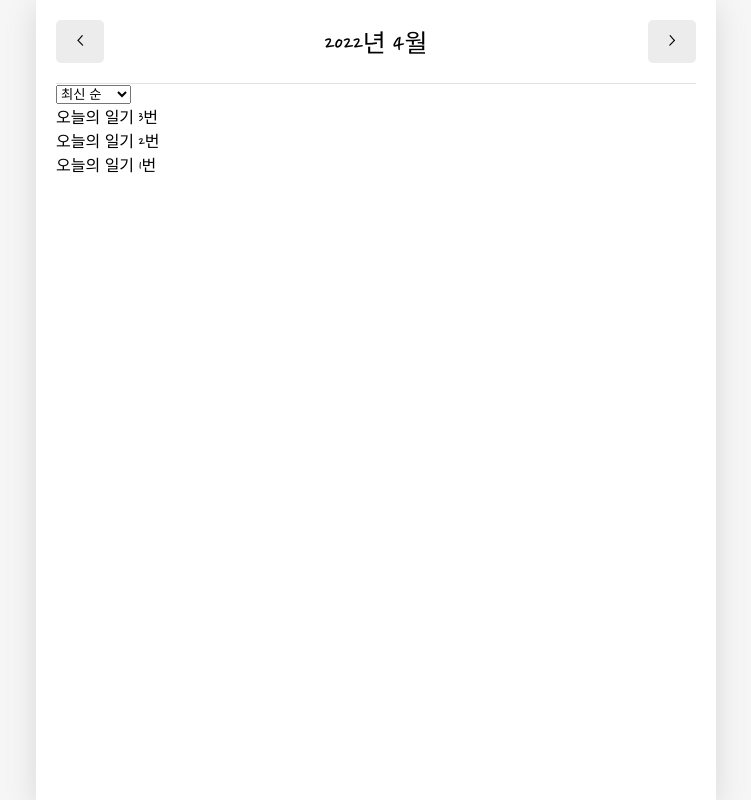
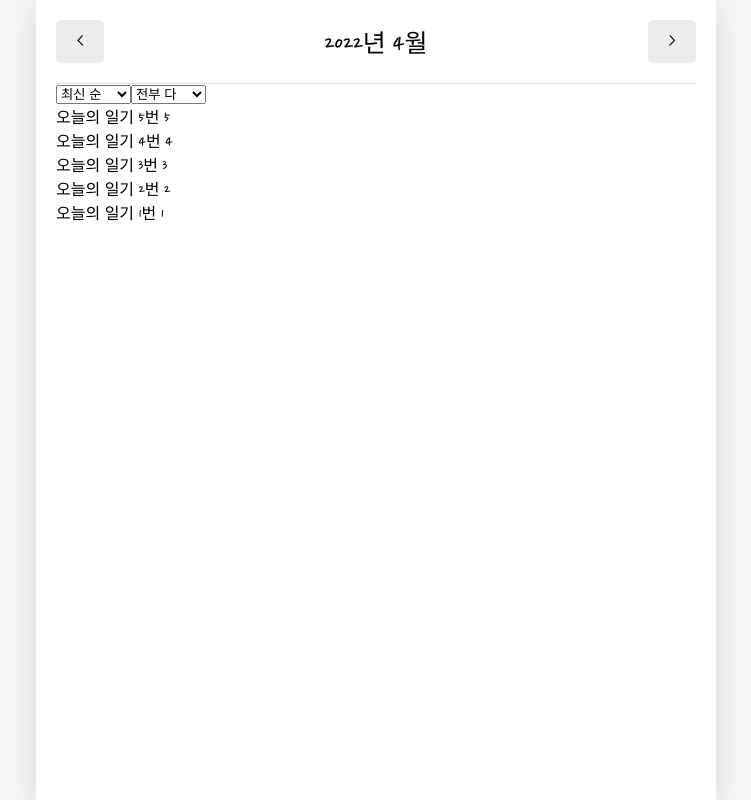
Before and after one commit to Choi-HyunHo/emotion-diary, a React (Create React App) app: page / in a window 1280 px wide. Shown: the whole page, without its empty margins (264-1015 px from the left). Built offline with nearby package versions, Linux system fonts and the light colour scheme; a web font is replaced by a local one.

Commit message:
✨ 감정에 따른 리스트 정렬

```diff
--- a/src/App.js
+++ b/src/App.js
@@ -62,6 +62,18 @@ const dummyDate = [
     content: '오늘의 일기 3번',
     date: 1650004274336,
   },
+  {
+    id: 4,
+    emotion: 4,
+    content: '오늘의 일기 4번',
+    date: 1650004274337,
+  },
+  {
+    id: 5,
+    emotion: 5,
+    content: '오늘의 일기 5번',
+    date: 1650004274338,
+  },
 ];
 
 function App() {
--- a/src/components/DiaryList.js
+++ b/src/components/DiaryList.js
@@ -3,6 +3,12 @@ import { useState } from 'react';
 const sortOptionList = [
   { value: 'lastest', name: '최신 순' },
   { value: 'oldest', name: '오래된 순' },
+];
+
+const filterOptionList = [
+  { value: 'all', name: '전부 다' },
+  { value: 'good', name: '좋은 감정' },
+  { value: 'bad', name: '나쁜 감정' },
 ];
 
 const ControlMenu = ({ value, onChange, optionList }) => {
@@ -24,8 +30,17 @@ const ControlMenu = ({ value, onChange, optionList }) => {
 const DiaryList = ({ diaryList }) => {
   // 정렬 기능
   const [sortType, setSortType] = useState('lastest');
+  const [filter, setFilter] = useState('all');
 
   const getProcessedDiaryList = () => {
+    const filterCallback = (item) => {
+      if (filter === 'good') {
+        return parseInt(item.emotion) <= 3;
+      } else {
+        return parseInt(item.emotion) > 3;
+      }
+    };
+
     const compare = (a, b) => {
       if (sortType === 'lastest') {
         return parseInt(b.date) - parseInt(a.date);
@@ -36,7 +51,11 @@ const DiaryList = ({ diaryList }) => {
     // 1. 배열을 JSON 화 시켜서 문자열로 바꿉니다.
     // 2. 문자열을 parse -> 다시 배열로 바뀐다.
     const copyList = JSON.parse(JSON.stringify(diaryList));
-    const sortedList = copyList.sort(compare);
+
+    const filteredList =
+      filter === 'all' ? copyList : copyList.filter((it) => filterCallback(it));
+
+    const sortedList = filteredList.sort(compare);
     return sortedList;
   };
   return (
@@ -46,8 +65,15 @@ const DiaryList = ({ diaryList }) => {
         onChange={setSortType}
         optionList={sortOptionList}
       />
+      <ControlMenu
+        value={filter}
+        onChange={setFilter}
+        optionList={filterOptionList}
+      />
       {getProcessedDiaryList().map((it) => (
-        <div key={it.id}>{it.content}</div>
+        <div key={it.id}>
+          {it.content} {it.emotion}
+        </div>
       ))}
     </div>
   );
```
